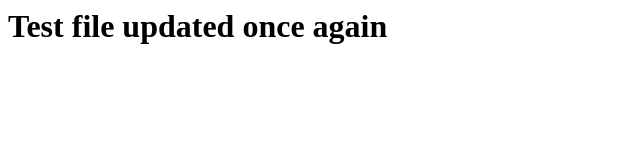
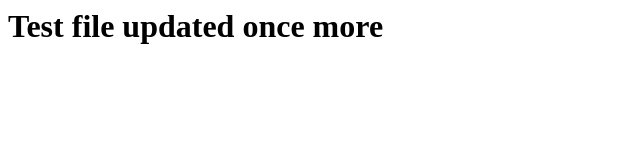
Before and after one commit to Shahindpi/test2, a plain HTML site: page index.html in a window 1280 px wide. Shown: the full height of the page, 0-640 px from the left. Drawn offline with Linux system fonts and the light colour scheme.

Commit message:
Updated once more

```diff
--- a/index.html
+++ b/index.html
@@ -1 +1 @@
-<h1>Test file updated once again</h1>
+<h1>Test file updated once more</h1>
```
